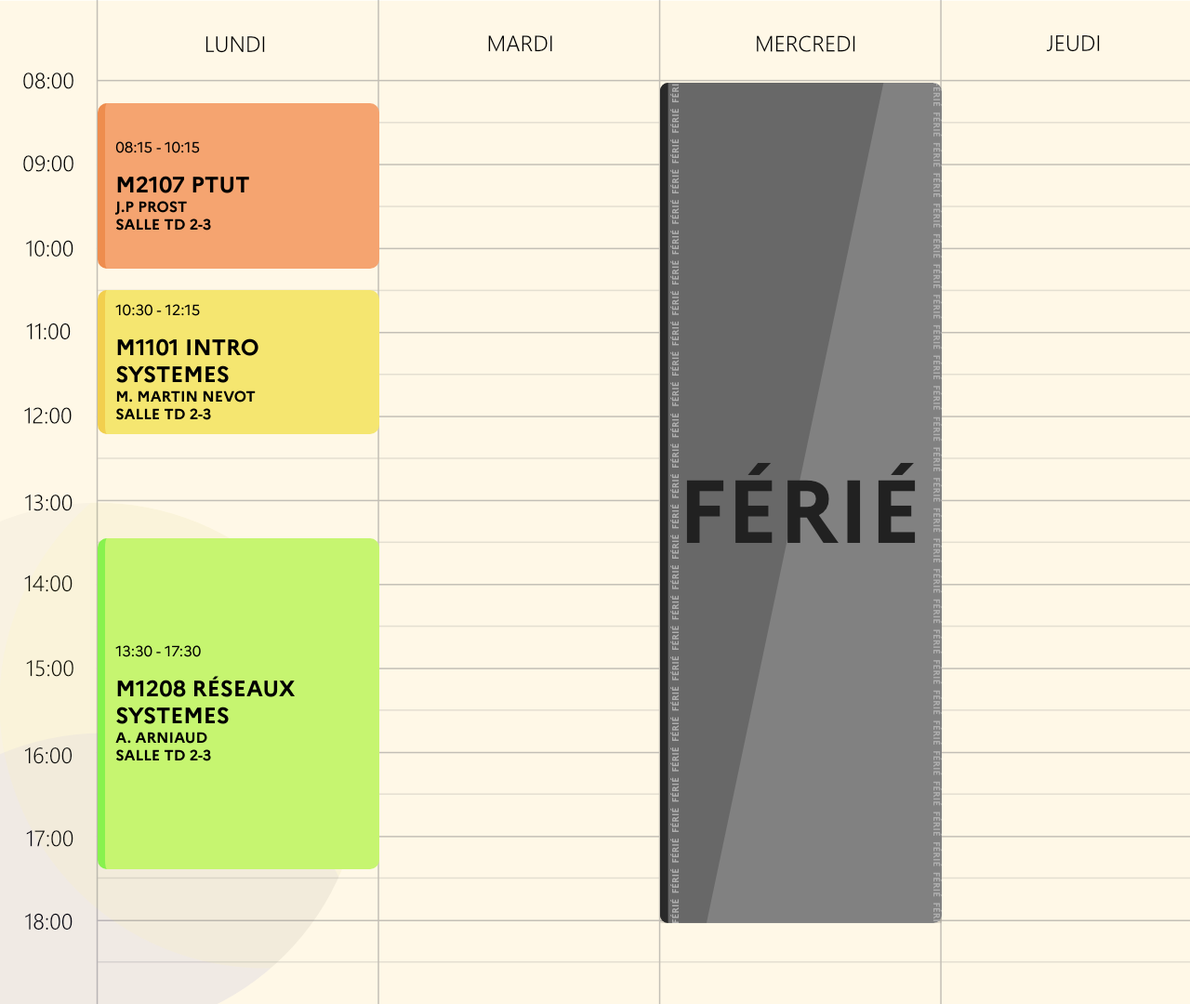
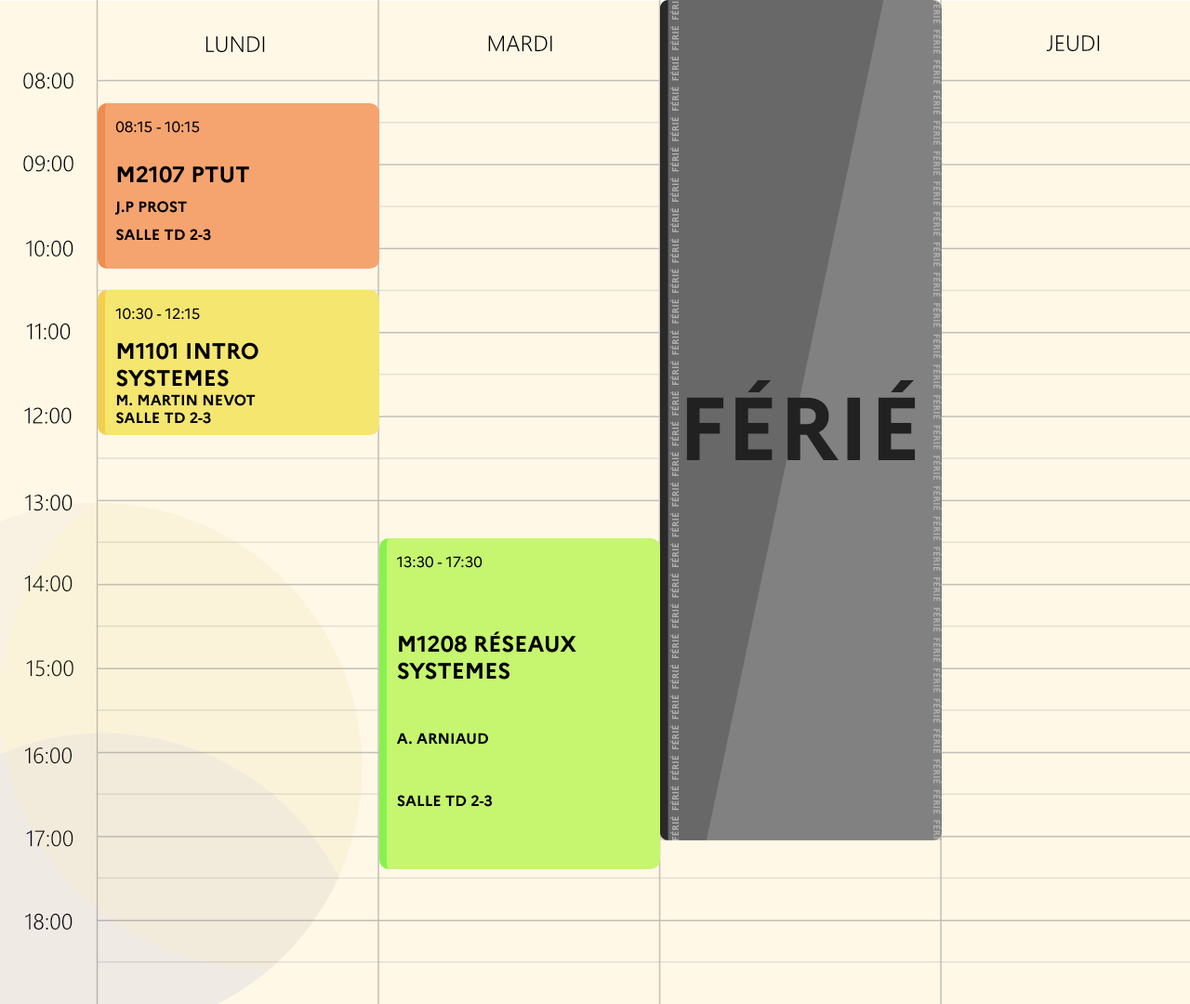
Before and after one commit to alexandre-arniaud/student-workspaces-planning, a plain HTML site: page index.html in a window 1280 px wide. Shown: the top 1080 px of the page at 93% size. Drawn offline with Linux system fonts and the light colour scheme.

Commit message:
Avancement → grid

```diff
--- a/css/theme.css
+++ b/css/theme.css
@@ -14,6 +14,29 @@
   --top-height-day: 89px; /* Hauteur correspondant à l'espace des jours de la semaine */
   --left-width-hours: 105px; /* Largueur correspondant à l'espace des horaires en prenant en compte la bordure des blocs cours */
   --border-size: 8px; /* Taille de la bordure des cours */
+
+  /* Codes couleurs backgrounds */
+  --color-back-1: #F5A470;
+  --color-back-2: #F5E670;
+  --color-back-3: #C6F570;
+  --color-back-4: #F57070;
+  --color-back-5: #70F5B7;
+  --color-back-6: #7093F5;
+  --color-back-7: #70DAF5;
+  --color-back-8: #a15b47;
+  --color-back-9: #8047a1;
+
+
+  /* Codes couleurs borders */
+  --color-bord-1: #EE8D4E;
+  --color-bord-2: #F2CF4E;
+  --color-bord-3: #87F24E;
+  --color-bord-4: #EE4E4E;
+  --color-bord-5: #4EEEB3;
+  --color-bord-6: #4E8EEE;
+  --color-bord-7: #4ED3EE;
+  --color-bord-8: #8f4c38;
+  --color-bord-9: #5f47a1;
 }
 
 /*
@@ -27,23 +50,28 @@ body {
   width: 1920px;
 	height: 1080px;
   background-repeat: no-repeat;
+  margin: 0;
+  padding: 0;
+}
+
+.grid > section {
+    display: grid;
+    grid-column-start: 2;
+    grid-row-start: 2;
+    grid-template-columns: 105px 302.5px 302.5px 302.5px 302.5px 302.5px 302.5px;
+    grid-template-rows: 86px 90.4px 90.4px 90.4px 90.4px 90.4px 90.4px 90.4px 90.4px 90.4px 90.4px 90.4px;
+    ;
 }
 
 .block {
-    border-left-style: solid;
-  	border-color: #F2CF4E;
-    border-left-width: var(--border-size);
+  	background-color: var(--color-back-2);
 
     font-family: MarianneBOLD;
 
-    background-color: #F5E670;
+    border-color: var(--color-bord-2);
     border-radius: 10px;
-
-    position: absolute;
-
-    display: flex;
-    flex-direction: column;
-    justify-content: center;
+    border-left-style: solid;
+    border-left-width: var(--border-size);
 
     left: var(--left-width-hours);
     width: var(--main-width-class);
@@ -71,18 +99,26 @@ body {
 }
 
 /* SCHEDULE | BLOC DE 1H45 */
+
 section.block.class-1h45 {
 	height: calc(1.75 * var(--main-height-1h));
   top: calc(3.5 * var(--main-height-1h)); /* 3.5 correspond au nombre de fois qu'il y a 1h a partir de 8h plus l'espace des jours de la semaine qui est de la même hauteur */
+
+  display: grid;
+  position: sticky;
 }
 
 /* SCHEDULE | BLOC DE 2H */
-section.class-2h {
+
+section.block.class-2h {
   height: calc(2 * var(--main-height-1h));
   top: calc(1.25 * var(--top-height-day)); /* 1.25 correspond au nombre de fois qu'il y a 1h a partir de 8h plus l'espace des jours de la semaine qui est de la même hauteur */
 
-	background-color: #F5A470;
-	border-color: #EE8D4E;
+	background-color: var(--color-back-1);
+	border-color: var(--color-bord-1);
+
+  display: grid;
+  position: sticky;
 }
 
 section p {
@@ -91,18 +127,23 @@ section p {
 
 /* SCHEDULE | BLOC DE 4H */
 
-section.class-4h {
+section.block.class-4h {
 	height: calc(4 * var(--main-height-1h));
   top: calc(6.5 * var(--main-height-1h)) ; /* 6.5 correspond au nombre de fois qu'il y a 1h a partir de 8h plus l'espace des jours de la semaine qui est de la même hauteur */
 
-	background-color: #C6F570;
-  border-color: #87F24E;
+	background-color: var(--color-back-3);
+  border-color: var(--color-bord-3);
+
+  display: grid;
+  position: sticky;
 }
 
 /* SCHEDULE | BLOC FÉRIÉ */
 
-section.class-ferie {
-  position: absolute;
+section.block.class-ferie {
   left: calc(2 * var(--main-width-class) + var(--left-width-hours) + 2 * var(--border-size)); /* 2 car on veut sauter les 2 premiers jours étant donné que mercredi est le 3ème de la semaine */
   top: var(--top-height-day);
+
+  display: grid;
+  position: sticky;
 }
--- a/index.html
+++ b/index.html
@@ -16,7 +16,7 @@
   </head>
 
   <body>
-    <section class="cd-schedule">
+    <section class="grid">
       <section class="cd-schedule__classes">
         <section class="block class-2h">
           <p id="hour">08:15 - 10:15</p>
```
